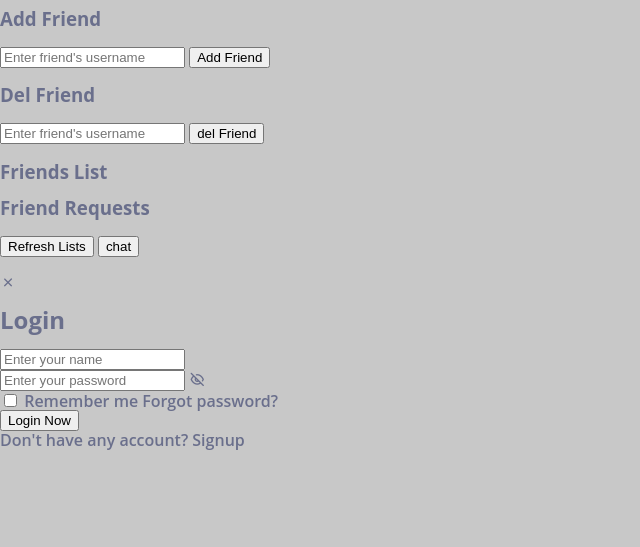
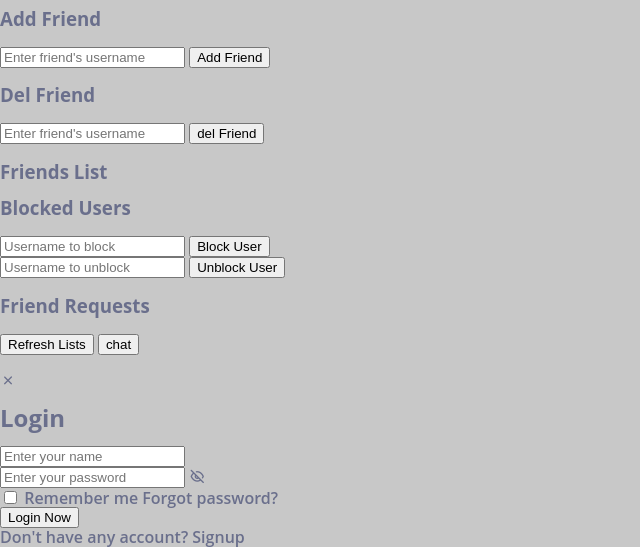
Before and after one commit to ritberg/ft_transcendence, a Django app: template user_service/user_auth_system/user_management/templates/index.html in a window 1280 px wide. Shown: the part 161-708 px from the top of the page, without its empty margins (0-640 px from the left). Run offline with Django 4.2, Linux system fonts and the light colour scheme; the template is opened without the code that fills it, so the values that code supplies are empty.

Commit message:
05.06 chat working and connected with (blocked) users

```diff
--- a/chat_service/data/chat/views.py
+++ b/chat_service/data/chat/views.py
@@ -31,7 +31,9 @@ def chatRoom(request, username):
         # Prevent users from chatting with themselves
         return JsonResponse({"error": "User cannot chat with herself/himself"}, status=status.HTTP_401_UNAUTHORIZED)
 
-    # condition blocked user
+    # Check if the other user is blocked by the authenticated user
+    if request.user.blocked_users.filter(id=other_user.id).exists():
+        return JsonResponse({"error": "User is blocked"}, status=status.HTTP_401_UNAUTHORIZED)
 
     room_name = f"{min(request.user.username, other_user.username)}_{max(request.user.username, other_user.username)}"
 
--- a/user_service/user_auth_system/user_management/models.py
+++ b/user_service/user_auth_system/user_management/models.py
@@ -14,6 +14,7 @@ class CustomUser(AbstractUser):
 
 	profile_picture = models.ImageField(upload_to='profile_pics/', blank=True, null=True, default=DEFAULT_PROFILE_PICTURE)
 	friends = models.ManyToManyField('self', blank=True, symmetrical=False, related_name='user_friends')
+	blocked_users = models.ManyToManyField('self', blank=True, symmetrical=False, related_name='blocked_by')
 	status = models.CharField(max_length=20, choices=STATUS_CHOICES, default='offline')
 
 	class Meta:
--- a/user_service/user_auth_system/user_management/static/script.js
+++ b/user_service/user_auth_system/user_management/static/script.js
@@ -33,6 +33,9 @@ document.addEventListener("DOMContentLoaded", function () {
   let friendRequestListUrl = "http://localhost:8000/auth/list-friend-requests/";
   let friendListUrl = "http://localhost:8000/auth/list-friends/";
   let delFriendUrl = "http://localhost:8000/auth/delete-friend/";
+  let blockUserUrl = "http://localhost:8000/auth/block-user/";
+  let unblockUserUrl = "http://localhost:8000/auth/unblock-user/";
+  let ListBlockedUsersUrl = "http://localhost:8000/auth/list-blocked-users/";
 
   // CSRF token
   let csrfMetaTag = document.querySelector('meta[name="csrf-token"]');
@@ -432,6 +435,29 @@ document.addEventListener("DOMContentLoaded", function () {
     });
   };
 
+
+/////////////     (Un)Blocking users start (Rita)  //////////////
+  const fetchBlockedUsers = async () => {
+    try {
+        const response = await fetch(ListBlockedUsersUrl, {
+            method: 'GET',
+            headers: {
+                "X-CSRFToken": token,
+                "Content-Type": "application/json",
+            }
+        });
+        if (!response.ok) {
+            throw new Error('Failed to fetch blocked users');
+        }
+        const data = await response.json();
+        console.log('Blocked users:', data);
+    } catch (error) {
+        console.error('Error fetching blocked users:', error);
+    }
+};
+/////////////     (Un)Blocking users end (Rita)  //////////////
+
+
   // Function to add a friend
   const getUserId = async (username) => {
     const response = await fetch(
@@ -510,15 +536,91 @@ document.addEventListener("DOMContentLoaded", function () {
     }
   };
 
+/////////////     (Un)Blocking users start (Rita)  //////////////
+  const blockUser = async () => {
+    const username = document.getElementById("user-username-to-block").value;
+    console.log("user username: ", username);
+    const messageContainer = document.getElementById("block-user-message");
+    if (!username) {
+        messageContainer.textContent = "Please enter a username";
+        return;
+    }
+
+    try {
+        const userId = await getUserId(username);
+        console.log("user id: ", userId);
+        const response = await fetch(blockUserUrl, {
+            method: "POST",
+            headers: {
+                "X-CSRFToken": token,
+                "Content-Type": "application/json",
+            },
+            credentials: "include",
+            body: JSON.stringify({ to_user: userId }),
+        });
+        const data = await response.json();
+        messageContainer.textContent = data.message;
+        if (response.ok) {
+            document.getElementById("user-username-to-block").value = "";
+            fetchBlockedUsers();
+        }
+    } catch (error) {
+        console.error("Error blocking user:", error);
+        messageContainer.textContent = "Error blocking user";
+    }
+};
+
+
+const unblockUser = async () => {
+  const username = document.getElementById("user-username-to-unblock").value;
+  console.log("User username: ", username);
+  const messageContainer = document.getElementById("unblock-user-message");
+  if (!username) {
+      messageContainer.textContent = "Please enter a username";
+      return;
+  }
+
+  try {
+      const userId = await getUserId(username);
+      console.log("User id: ", userId);
+      const response = await fetch(unblockUserUrl, {
+          method: "POST",
+          headers: {
+              "X-CSRFToken": token,
+              "Content-Type": "application/json",
+          },
+          credentials: "include",
+          body: JSON.stringify({ user_to_unblock_id: userId }),
+      });
+      const data = await response.json();
+      messageContainer.textContent = data.message;
+      if (response.ok) {
+          document.getElementById("user-username-to-unblock").value = "";
+          fetchBlockedUsers();
+      }
+  } catch (error) {
+      console.error("Error unblocking user:", error);
+      messageContainer.textContent = "Error unblocking user";
+  }
+};
+/////////////     (Un)Blocking users end (Rita)  //////////////
+
   document
     .getElementById("add-friend-btn")
     .addEventListener("click", addFriend);
   document
     .getElementById("del-friend-btn")
     .addEventListener("click", delFriend);
+  document
+    .getElementById("unblock-user-button")
+    .addEventListener("click", unblockUser);
+  document
+    .getElementById("block-user-button")
+    .addEventListener("click", blockUser);
   document.getElementById("refresh-btn").addEventListener("click", () => {
     fetchFriendRequests();
     fetchFriends();
+    fetchBlockedUsers();
   });
 
   // btnChat.addEventListener("click", function (event) {
@@ -645,6 +747,7 @@ document.addEventListener("DOMContentLoaded", function () {
   // });
 
 
+  /////////////     Chat start (Rita)  //////////////
   btnChat.addEventListener("click", function (event) {
     fetch('http://localhost:8001/users/', {
       method: "POST",
@@ -663,16 +766,11 @@ document.addEventListener("DOMContentLoaded", function () {
           const li = document.createElement('li');
           li.textContent = user.username + ' ';
 
-          // const a = document.createElement('a');
-          // a.href = `localhost:8001/chat/${user.username}/`;
-
           const button = document.createElement('button');
           button.textContent = 'Start Chat';
 
           button.addEventListener('click', () => handleChatLinkClick(user.username));
 
-          // a.appendChild(button);
-          // li.appendChild(a);
           li.appendChild(button);
           usersList.appendChild(li);
         });
@@ -703,7 +801,6 @@ document.addEventListener("DOMContentLoaded", function () {
         console.log("++ username : ", data.username);
         console.log("++ messages : ", data.messages);
 
-        // Create chat container HTML
         const chatContainer = document.createElement('div');
         chatContainer.classList.add('chat__container');
 
@@ -784,3 +881,4 @@ document.addEventListener("DOMContentLoaded", function () {
   }
 
 });
+  /////////////     Chat end (Rita)  //////////////
--- a/user_service/user_auth_system/user_management/templates/index.html
+++ b/user_service/user_auth_system/user_management/templates/index.html
@@ -1,5 +1,6 @@
 <!DOCTYPE html>
 <html lang="en">
+
 <head>
   {% load static %}
   <meta charset="UTF-8" />
@@ -7,11 +8,9 @@
   <meta name="csrf-token" content="{{ csrf_token }}">
   <title>Transcendance</title>
   <link rel="stylesheet" href="{% static 'style.css' %}" />
-    <link
-      rel="stylesheet"
-      href="https://unicons.iconscout.com/release/v4.0.0/css/line.css"
-    />
+  <link rel="stylesheet" href="https://unicons.iconscout.com/release/v4.0.0/css/line.css" />
 </head>
+
 <body>
   <section class="profile">
     <div class="profile-nav">
@@ -21,17 +20,9 @@
       <h3 id="info">Please login to access your profile</h3>
       <h3 id="user-logout"></h3>
       <div class="profile-modify">
-          <input
-            type="text"
-            id="new-username"
-            placeholder="Enter new username"
-          />
+        <input type="text" id="new-username" placeholder="Enter new username" />
         <input type="text" id="new-email" placeholder="Enter new email" />
-          <input
-            type="password"
-            id="new-password"
-            placeholder="Enter new password"
-          />
+        <input type="password" id="new-password" placeholder="Enter new password" />
         <button id="update-profile">Update Profile</button>
       </div>
     </div>
@@ -41,21 +32,13 @@
     </form>
     <div class="add-friend">
       <h3>Add Friend</h3>
-        <input
-          type="text"
-          id="friend-username-to-add"
-          placeholder="Enter friend's username"
-        />
+      <input type="text" id="friend-username-to-add" placeholder="Enter friend's username" />
       <button id="add-friend-btn">Add Friend</button>
       <div id="add-friend-message"></div>
     </div>
     <div class="del-friend">
       <h3>Del Friend</h3>
-        <input
-          type="text"
-          id="friend-username-to-del"
-          placeholder="Enter friend's username"
-        />
+      <input type="text" id="friend-username-to-del" placeholder="Enter friend's username" />
       <button id="del-friend-btn">del Friend</button>
       <div id="del-friend-message"></div>
     </div>
@@ -63,6 +46,22 @@
       <h3>Friends List</h3>
       <div id="friends-list"></div>
     </div>
+
+    <div class="blocked-users">
+      <h3>Blocked Users</h3>
+      <div id="blocked-users"></div>
+      <input type="text" id="user-username-to-block" placeholder="Username to block">
+      <button id="block-user-button">Block User</button>
+      <div id="block-user-message"></div>
+
+      <div id="unblocked-users"></div>
+      <input type="text" id="user-username-to-unblock" placeholder="Username to unblock">
+      <button id="unblock-user-button">Unblock User</button>
+      <div id="unblock-user-message"></div>
+    </div>
+
+
+
     <div class="friend-requests">
       <h3>Friend Requests</h3>
       <div id="friend-requests"></div>
@@ -91,21 +90,10 @@
         <form action="#">
           <h2>Login</h2>
           <div class="input-box">
-              <input
-                type="text"
-                name="username"
-                placeholder="Enter your name"
-                required
-                autocomplete="off"
-              />
+            <input type="text" name="username" placeholder="Enter your name" required autocomplete="off" />
           </div>
           <div class="input-box">
-              <input
-                type="password"
-                name="password"
-                placeholder="Enter your password"
-                required
-              />
+            <input type="password" name="password" placeholder="Enter your password" required />
             <i class="uil uil-eye-slash toggle-password"></i>
           </div>
           <div class="option-field">
@@ -129,39 +117,17 @@
         <form action="#">
           <h2>Signup</h2>
           <div class="input-box">
-              <input
-                type="text"
-                name="username"
-                placeholder="Enter your name"
-                required
-                autocomplete="off"
-              />
+            <input type="text" name="username" placeholder="Enter your name" required autocomplete="off" />
           </div>
           <div class="input-box">
-              <input
-                type="email"
-                name="email"
-                placeholder="Enter your email"
-                required
-                autocomplete="off"
-              />
+            <input type="email" name="email" placeholder="Enter your email" required autocomplete="off" />
           </div>
           <div class="input-box">
-              <input
-                type="password"
-                name="password"
-                placeholder="Create your password"
-                required
-              />
+            <input type="password" name="password" placeholder="Create your password" required />
             <i class="uil uil-eye-slash toggle-password"></i>
           </div>
           <div class="input-box">
-              <input
-                type="password"
-                name="password-cofirmation"
-                placeholder="Confirm your password"
-                required
-              />
+            <input type="password" name="password-cofirmation" placeholder="Confirm your password" required />
             <i class="uil uil-eye-slash toggle-password"></i>
           </div>
           <button type="submit" class="button" id="signup-submiy">
@@ -177,4 +143,5 @@
 
   <script src="{% static 'script.js' %}"></script>
 </body>
+
 </html>
--- a/user_service/user_auth_system/user_management/urls.py
+++ b/user_service/user_auth_system/user_management/urls.py
@@ -3,7 +3,7 @@ from user_management.views import (LoginUserView, LogoutUserView, RegisterUserVi
 								   UpdateUserView, IndexView, SendFriendRequestView,
 								   AcceptFriendRequestView, RejectFriendRequestView,
 								   ListFriendsRequestsView, ListFriendsView, DeleteFriendView,
-								   GetUserID)
+                                   BlockUserView, UnblockUserView, ListBlockedUsers, GetUserID)
 
 urlpatterns = [
 	path('index/', IndexView.as_view(), name='index'),
@@ -17,5 +17,8 @@ urlpatterns = [
     path('list-friend-requests/', ListFriendsRequestsView.as_view(), name='list_friend_requests'),
     path('list-friends/', ListFriendsView.as_view(), name='list_friends'),
     path('delete-friend/', DeleteFriendView.as_view(), name='delete_friend'),
+    path('block-user/', BlockUserView.as_view(), name='block_user'),
+    path('unblock-user/', UnblockUserView.as_view(), name='unblock_user'),
+    path('list-blocked-users/', ListBlockedUsers.as_view(), name='list_blocked_users'),
 	path('get-user-id/', GetUserID.as_view(), name='get_user_id'),
 ]
```
Also changed, not shown: user_service/user_auth_system/user_management/views.py (+55 -0 lines), user_service/user_auth_system/user_management/migrations/0004_customuser_blocked_users.py (added). Lines whose indentation alone changed are shown as unchanged.
